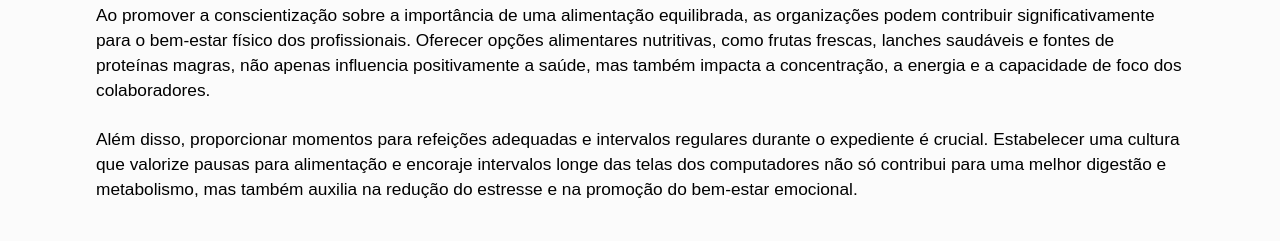
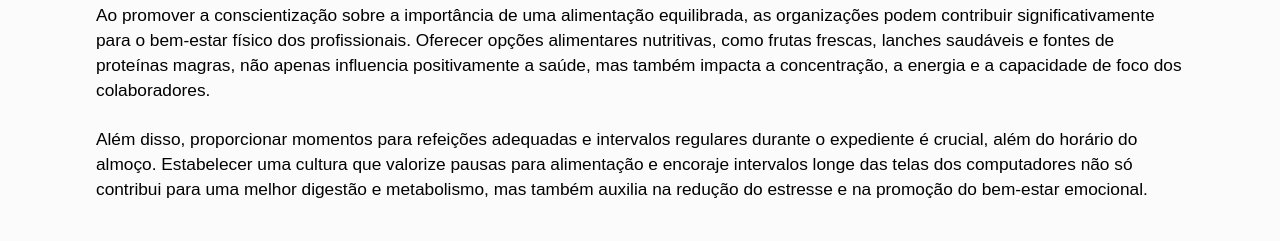
Before and after one commit to JoseRenildo/uninter-2semestre, a plain HTML site: page Extensionista - I/tema2.html in a window 1280 px wide. Shown: the part 916-1157 px from the top of the page. Drawn offline with Linux system fonts and the light colour scheme; grey boxes are pictures that could not be loaded.

Commit message:
Update tema2.html

```diff
--- a/Extensionista - I/tema2.html
+++ b/Extensionista - I/tema2.html
@@ -33,7 +33,7 @@
 
            <p>Ao promover a conscientização sobre a importância de uma alimentação equilibrada, as organizações podem contribuir significativamente para o bem-estar físico dos profissionais. Oferecer opções alimentares nutritivas, como frutas frescas, lanches saudáveis e fontes de proteínas magras, não apenas influencia positivamente a saúde, mas também impacta a concentração, a energia e a capacidade de foco dos colaboradores.</p>
 
-           <p>Além disso, proporcionar momentos para refeições adequadas e intervalos regulares durante o expediente é crucial. Estabelecer uma cultura que valorize pausas para alimentação e encoraje intervalos longe das telas dos computadores não só contribui para uma melhor digestão e metabolismo, mas também auxilia na redução do estresse e na promoção do bem-estar emocional.</p>
+           <p>Além disso, proporcionar momentos para refeições adequadas e intervalos regulares durante o expediente é crucial, além do horário do almoço. Estabelecer uma cultura que valorize pausas para alimentação e encoraje intervalos longe das telas dos computadores não só contribui para uma melhor digestão e metabolismo, mas também auxilia na redução do estresse e na promoção do bem-estar emocional.</p>
 
            <img src="Imagens/Alimentação saudável.jpg" alt="alimentos saudáveis">
 
```
